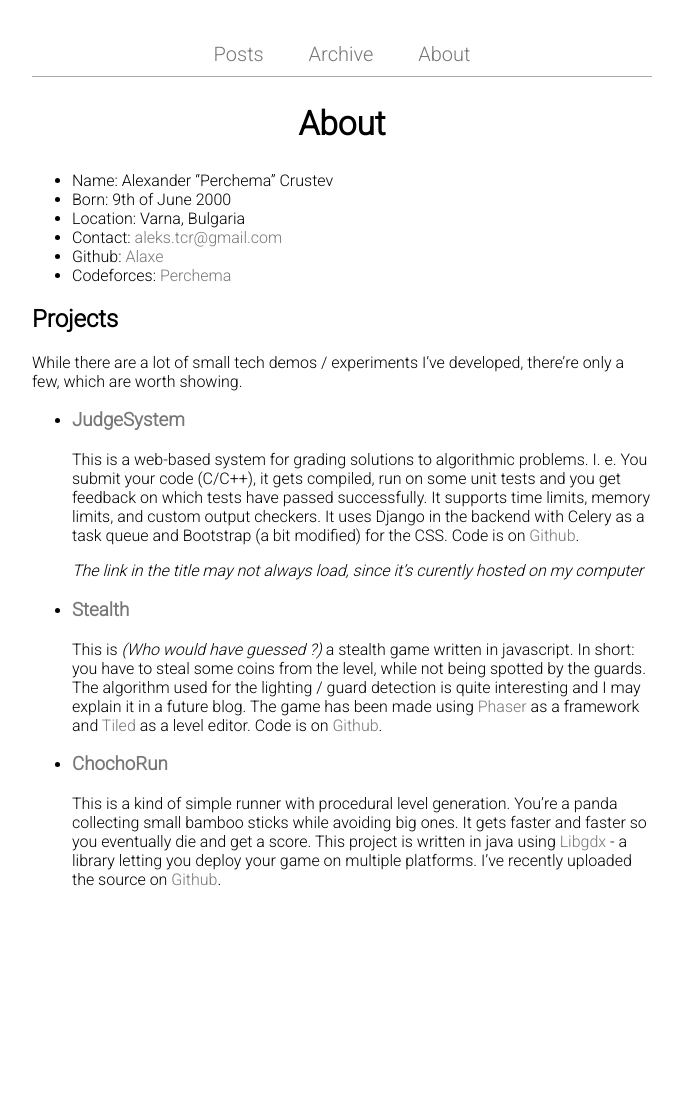
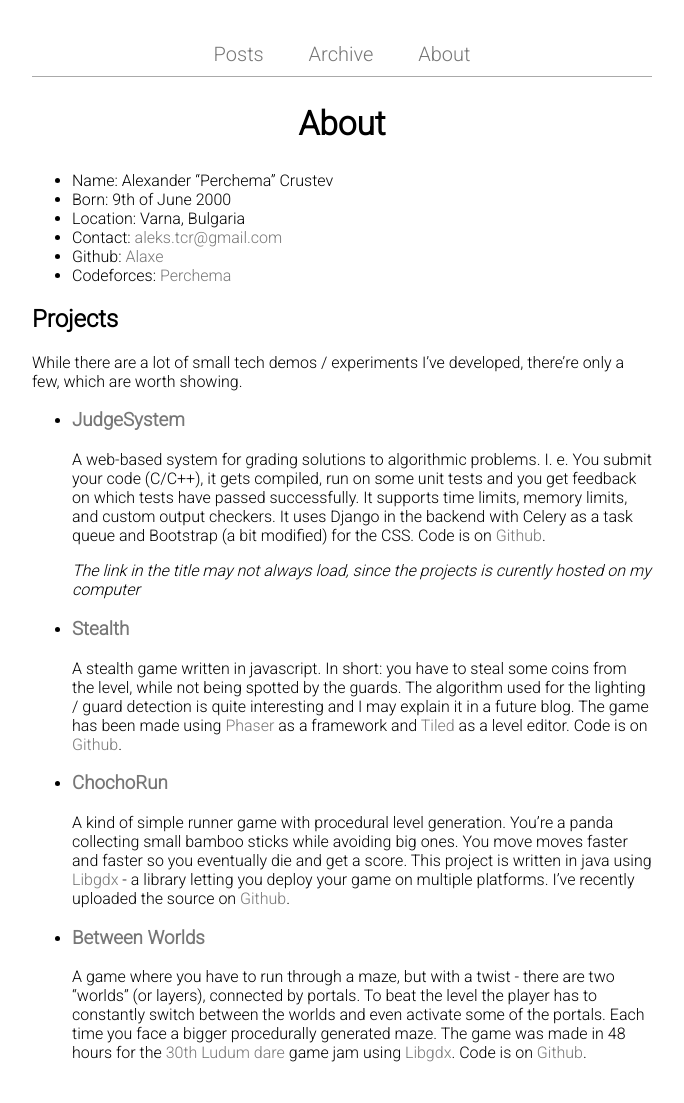
Before and after one commit to Alaxe/alaxe.github.io, a Jekyll site: the page built from about.md, in a window 1280 px wide. Shown: the whole page, without its empty margins (298-982 px from the left). Built offline with Jekyll 4.4.1, drawn with Linux system fonts in a browser that asks for light colours; before the commit the page ends 930 px from its top, so only the background shows below that.

Commit message:
Added Between Worlds to the list of projects

```diff
--- a/about.md
+++ b/about.md
@@ -15,29 +15,35 @@ While there are a lot of small tech demos / experiments I've developed, there're
 only a few, which are worth showing.
 
  - ### [JudgeSystem][judgesystem-deploy]
-   This is a web-based system for grading solutions to algorithmic problems. I.
+   A web-based system for grading solutions to algorithmic problems. I.
    e. You submit your code (C/C++), it gets compiled, run on some unit tests
    and you get feedback on which tests have passed successfully. It supports
    time limits, memory limits, and custom output checkers. It uses Django in
    the backend with Celery as a task queue and Bootstrap (a bit modified) for
    the CSS. Code is on [Github][judgesystem-repo].
 
-   *The link in the title may not always load, since it's curently hosted on my
-   computer*
+   *The link in the title may not always load, since the projects is curently
+   hosted on my computer*
  - ### [Stealth][stealth-deploy]
-   This is *(Who would have guessed ?)* a stealth game written in javascript.
-   In short: you have to steal some coins from the level, while not being
-   spotted by the guards. The algorithm used for the lighting / guard detection
-   is quite interesting and I may explain it in a future blog. The game has been
-   made using [Phaser][phaser] as a framework  and [Tiled][tiled] as a level
-   editor. Code is on [Github][stealth-repo].
+   A stealth game written in javascript. In short: you have to steal some coins
+   from the level, while not being spotted by the guards. The algorithm used for
+   the lighting / guard detection is quite interesting and I may explain it in a
+   future blog. The game has been made using [Phaser][phaser] as a framework and
+   [Tiled][tiled] as a level editor. Code is on [Github][stealth-repo].
  - ### [ChochoRun][chocho-deploy]
-   This is a kind of simple runner with procedural level generation. You're a
-   panda collecting small bamboo sticks while avoiding big ones. It gets faster
-   and faster so you eventually die and get a score. This project is written in
-   java using [Libgdx][libgdx] - a library letting you deploy your game on
-   multiple platforms. I've recently uploaded the source on
+   A kind of simple runner game with procedural level generation. You're
+   a panda collecting small bamboo sticks while avoiding big ones. You move
+   moves faster and faster so you eventually die and get a score. This project
+   is written in java using [Libgdx][libgdx] - a library letting you deploy your
+   game on multiple platforms. I've recently uploaded the source on
    [Github][chocho-repo].
+ - ### [Between Worlds][between-deploy]
+   A game where you have to run through a maze, but with a twist - there
+   are two "worlds" (or layers), connected by portals. To beat the level the
+   player has to constantly switch between the worlds and even activate some of
+   the portals. Each time you face a bigger procedurally generated maze. The
+   game was made in 48 hours for the [30th Ludum dare][between-ld] game jam
+   using [Libgdx][libgdx]. Code is on [Github][between-repo].
 
 [gh-prof]: https://github.com/Alaxe/ "Github profile"
 [cf-prof]: http://codeforces.com/profile/perchema/ "Codeforces profile"
@@ -53,3 +59,7 @@ only a few, which are worth showing.
 [chocho-deploy]: http://perchema.tk/ChochoRun/
 [chocho-repo]: http://github.com/Alaxe/ChochoRun/
 [libgdx]: https://libgdx.badlogicgames.com/
+
+[between-deploy]: http://perchema.tk/BetweenWorlds/
+[between-repo]: http://github.com/Alaxe/BetweenWorlds/
+[between-ld]: http://ludumdare.com/compo/ludum-dare-30/?action=preview&uid=38747
```
